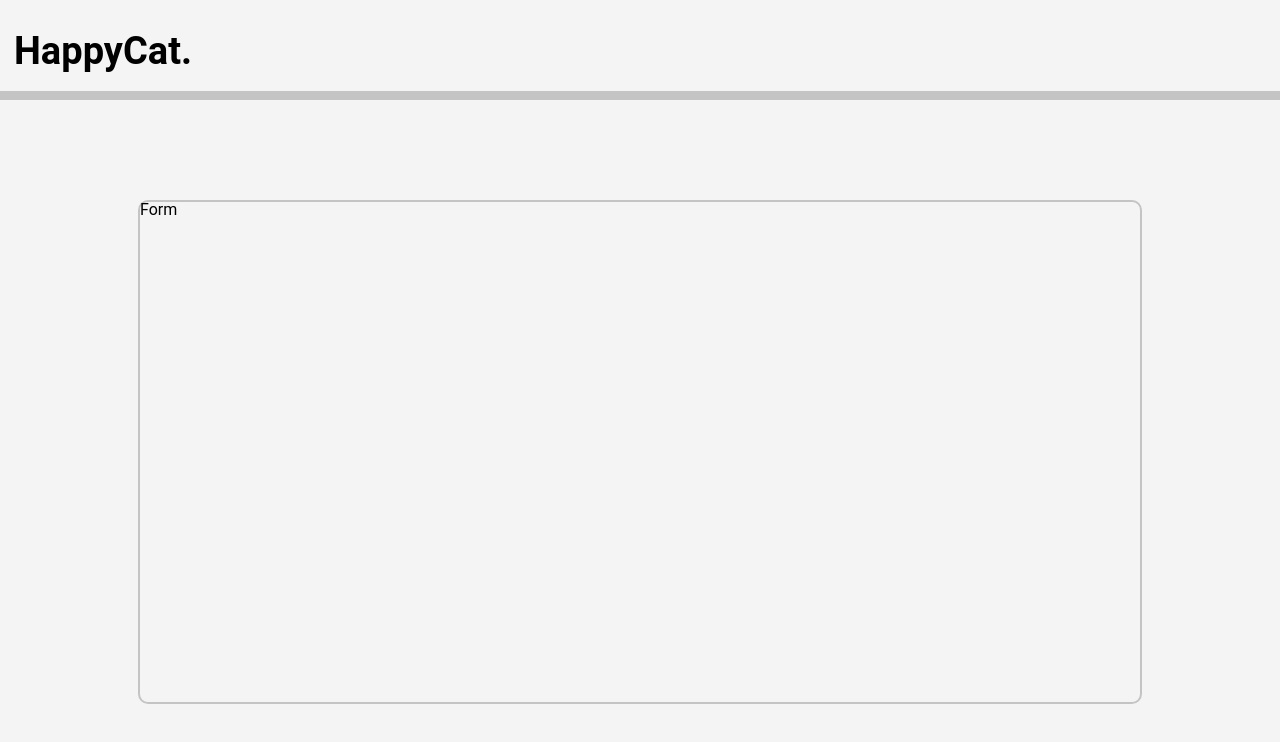
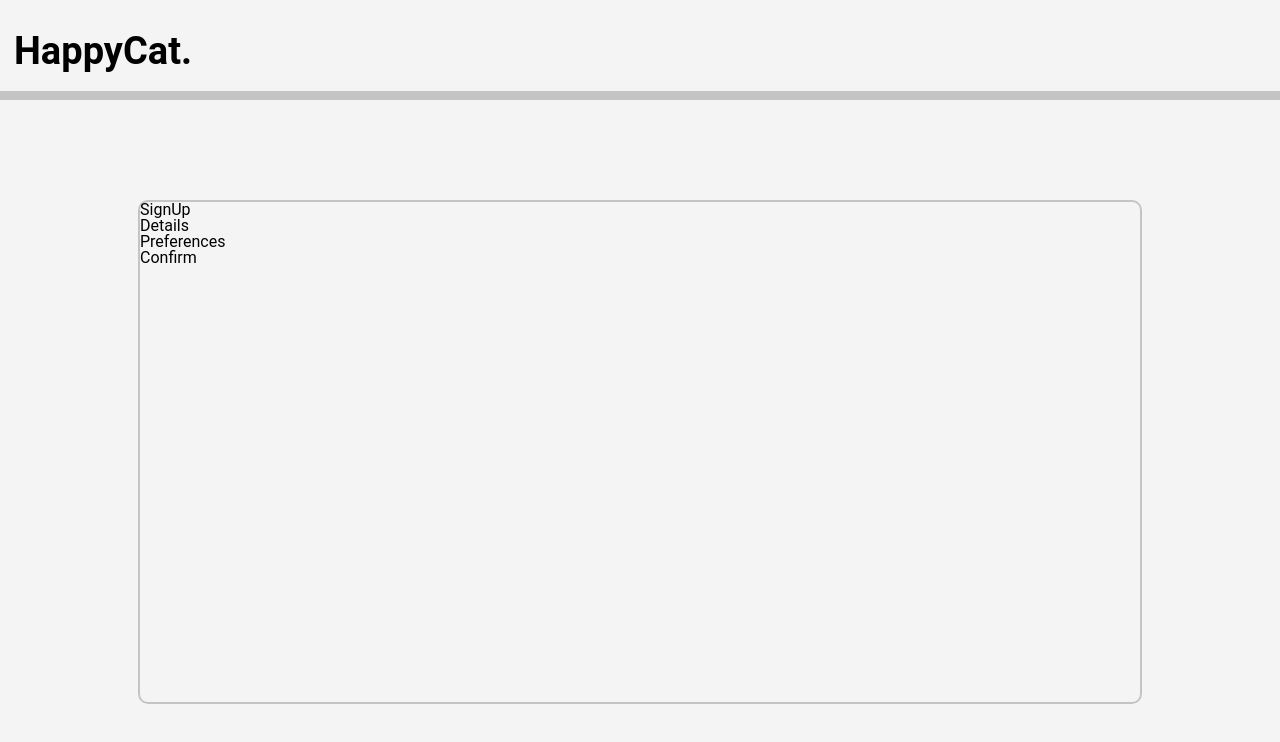
Before and after one commit to HuxleyM/happy-cat, a React (Create React App) app: page / in a window 1280 px wide. Shown: the top 742 px of the page. Built offline with nearby package versions, Linux system fonts and the light colour scheme.

Commit message:
File name change from confirm to completed , started builing html out for the Form Signup

```diff
--- a/src/pages/Signup/Form/Form.js
+++ b/src/pages/Signup/Form/Form.js
@@ -1,7 +1,20 @@
 import React from 'react';
 
 function Form(){
-    return(<h2>Form</h2>)
+    return(
+    <div>
+        <header>
+            <h2>SignUp</h2>
+            <nav>
+                <ul>
+                    <li>Details</li>
+                    <li>Preferences</li>
+                    <li>Confirm</li>
+                </ul>
+            </nav>
+        </header>
+
+    </div>)
 }
 
 export default Form
--- a/src/pages/Signup/Signup.js
+++ b/src/pages/Signup/Signup.js
@@ -1,13 +1,13 @@
 import React,{useContext} from 'react';
 import Styles from './Signup.module.css';
 import Form from './Form/Form';
-import Confirmation from './Confirmation/Confirmation'
+import Completed from './Completed/Completed'
 import Loading from './Loading/Loading'
 import {UserContext} from '../../Context/userContext'
 
 const selectComponent = (user) => {
     if(!user) return <Loading/>
-    if(user.completed) return <Confirmation/>
+    if(user.completed) return <Completed/>
     if(!user.completed) return <Form/>
 }
 
```
Also changed, not shown: src/pages/Signup/Completed/Completed.js (renamed from src/pages/Signup/Confirmation/Confirmation.js), src/pages/Signup/Completed/Completed.module.css (added), 1 other file (tests, documents, lock files or other folders).
